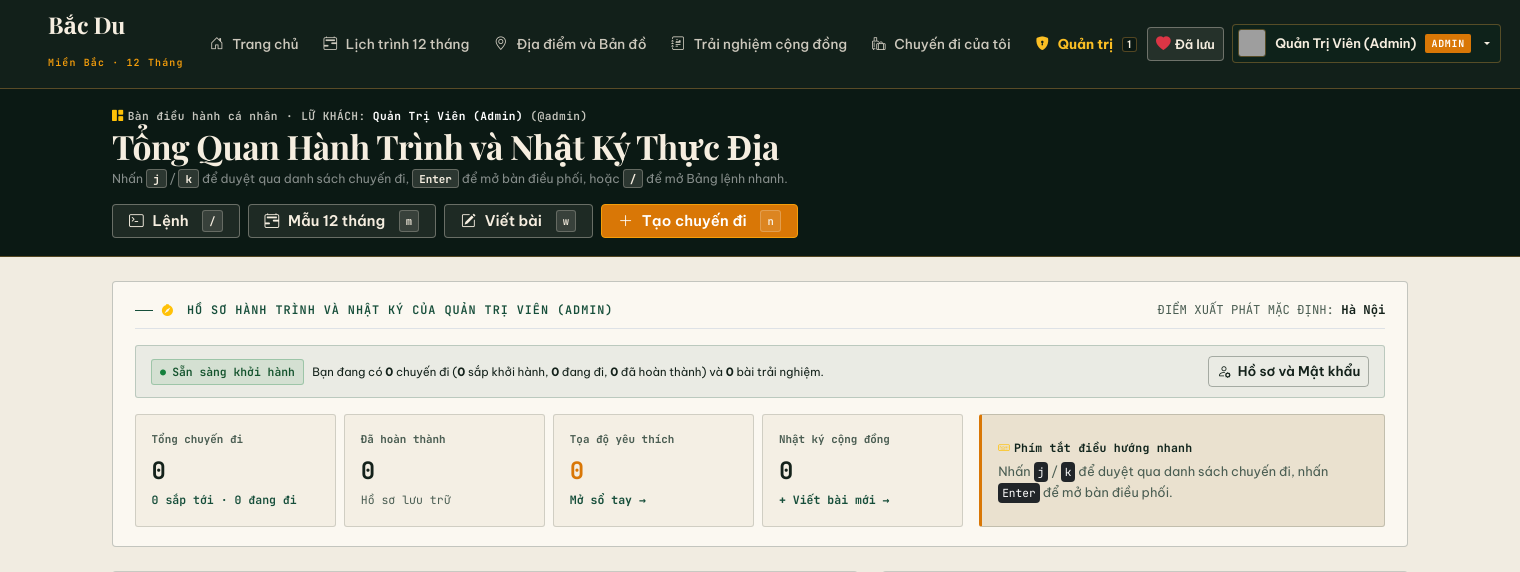
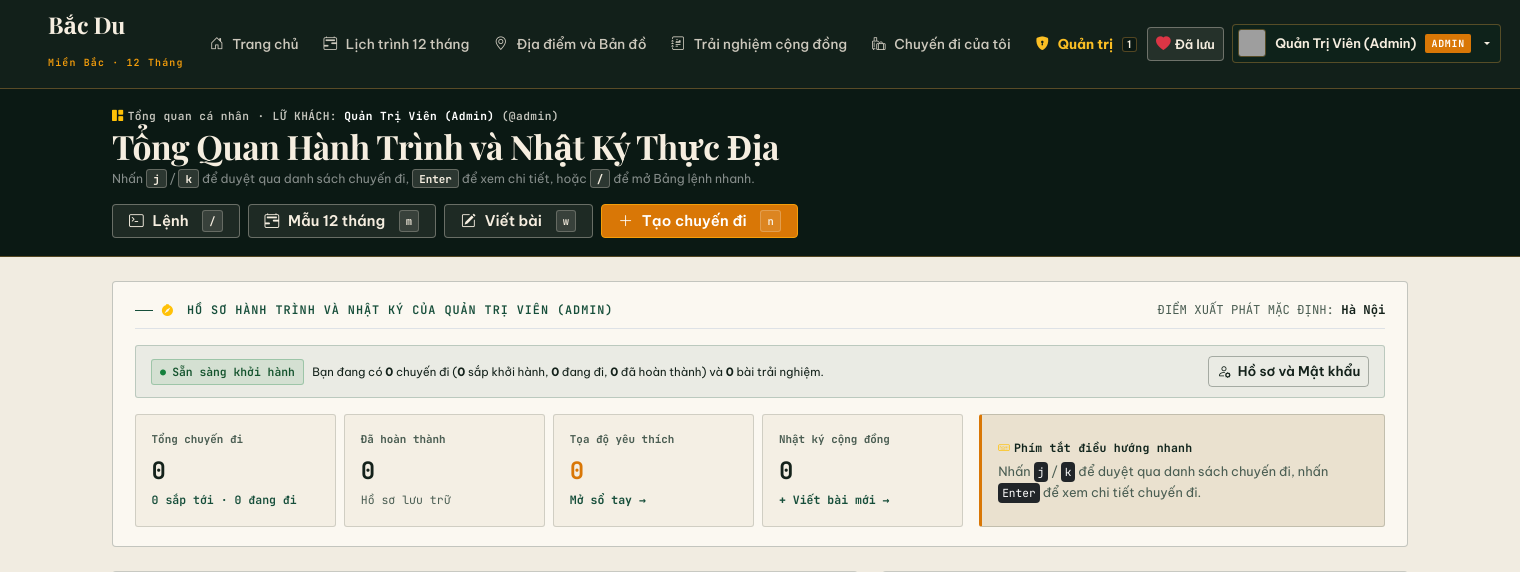
Before and after one commit to trankhanhtoan286/Bac_Du_Travel_Planner, a PHP site: page /dashboard.php in a window 1520 px wide. Shown: the top 572 px of the page. Run offline with PHP 8.4, Linux system fonts and the light colour scheme; a user stored in the database is signed in; data comes from the database, SQL or seed files in the repository; some web fonts are replaced; grey boxes are pictures that could not be loaded.

Commit message:
refactor(dashboard): doi ten ban dieu hanh ca nhan thanh tong quan ca nhan chuan thiet ke web

```diff
--- a/dashboard.php
+++ b/dashboard.php
@@ -62,7 +62,7 @@ foreach ($myPosts as $mp) {
     elseif ($mp['status'] === 'pending') $pendingPostsCountUser++;
 }
 
-$pageTitle = 'Bảng điều khiển cá nhân (User Dashboard)';
+$pageTitle = 'Tổng quan cá nhân | ' . APP_NAME;
 require_once __DIR__ . '/includes/header.php';
 ?>
 
@@ -72,13 +72,13 @@ require_once __DIR__ . '/includes/header.php';
     <div class="d-flex flex-wrap justify-content-between align-items-center gap-3">
       <div>
         <div class="app-shift-eyebrow">
-          <span><i class="bi bi-grid-1x2-fill text-warning me-1"></i>Bàn điều hành cá nhân</span>
+          <span><i class="bi bi-grid-1x2-fill text-warning me-1"></i>Tổng quan cá nhân</span>
           <span>·</span>
           <span>LỮ KHÁCH: <strong class="text-white"><?= e($user['full_name']) ?></strong> (@<?= e($user['username']) ?>)</span>
         </div>
         <h1 class="app-shift-title">Tổng Quan Hành Trình và Nhật Ký Thực Địa</h1>
         <p class="small text-white-50 mb-0">
-          Nhấn <kbd class="app-kbd">j</kbd> / <kbd class="app-kbd">k</kbd> để duyệt qua danh sách chuyến đi, <kbd class="app-kbd">Enter</kbd> để mở bàn điều phối, hoặc <kbd class="app-kbd">/</kbd> để mở Bảng lệnh nhanh.
+          Nhấn <kbd class="app-kbd">j</kbd> / <kbd class="app-kbd">k</kbd> để duyệt qua danh sách chuyến đi, <kbd class="app-kbd">Enter</kbd> để xem chi tiết, hoặc <kbd class="app-kbd">/</kbd> để mở Bảng lệnh nhanh.
         </p>
       </div>
       <div class="d-flex flex-wrap gap-2">
@@ -101,7 +101,7 @@ require_once __DIR__ . '/includes/header.php';
 
 <main id="mainContent" class="container pb-5">
   <!-- SIGNATURE SET: PERSONAL EXPEDITION & DISPATCH MATRIX (Replaces 4 Generic KPI Cards) -->
-  <section class="app-signature-set <?= $rejectedPostsCount > 0 ? 'is-lit' : '' ?> mb-4" id="personalDispatchSet" aria-label="Bàn điều phối hành trình cá nhân">
+  <section class="app-signature-set <?= $rejectedPostsCount > 0 ? 'is-lit' : '' ?> mb-4" id="personalDispatchSet" aria-label="Tổng quan hành trình cá nhân">
     <div class="d-flex flex-wrap justify-content-between align-items-center gap-2 pb-2 mb-3 border-bottom">
       <span class="cin-eyebrow mb-0" style="color: var(--cin-jade);">
         <i class="bi bi-compass-fill text-warning me-1"></i>HỒ SƠ HÀNH TRÌNH VÀ NHẬT KÝ CỦA <?= e(mb_strtoupper($user['full_name'])) ?>
@@ -180,7 +180,7 @@ require_once __DIR__ . '/includes/header.php';
             <i class="bi bi-keyboard me-1 text-warning"></i>Phím tắt điều hướng nhanh
           </div>
           <div class="small" style="color: var(--cin-ink-muted); font-size: 0.8rem;">
-            Nhấn <kbd class="bg-dark text-white px-1 rounded-1">j</kbd> / <kbd class="bg-dark text-white px-1 rounded-1">k</kbd> để duyệt qua danh sách chuyến đi, nhấn <kbd class="bg-dark text-white px-1 rounded-1">Enter</kbd> để mở bàn điều phối.
+            Nhấn <kbd class="bg-dark text-white px-1 rounded-1">j</kbd> / <kbd class="bg-dark text-white px-1 rounded-1">k</kbd> để duyệt qua danh sách chuyến đi, nhấn <kbd class="bg-dark text-white px-1 rounded-1">Enter</kbd> để xem chi tiết chuyến đi.
           </div>
         </div>
       </div>
--- a/includes/header.php
+++ b/includes/header.php
@@ -133,7 +133,7 @@ if ($currentUser) {
                 <div class="fw-bold text-white" style="font-family: var(--font-display); font-size: 1.1rem;"><?= e($currentUser['full_name']) ?></div>
                 <div class="font-monospace" style="font-size: 0.72rem; color: rgba(244,239,228,0.68);">@<?= e($currentUser['username']) ?> · <?= e($currentUser['email']) ?></div>
               </li>
-              <li><a class="dropdown-item cin-account-item <?= $currentPage === 'dashboard.php' ? 'active' : '' ?>" href="dashboard.php"><i class="bi bi-grid-1x2 text-warning"></i><span>Bàn điều hành cá nhân</span></a></li>
+              <li><a class="dropdown-item cin-account-item <?= $currentPage === 'dashboard.php' ? 'active' : '' ?>" href="dashboard.php"><i class="bi bi-grid-1x2 text-warning"></i><span>Tổng quan cá nhân</span></a></li>
               <li><a class="dropdown-item cin-account-item <?= in_array($currentPage, ['trips.php', 'trip_detail.php'], true) ? 'active' : '' ?>" href="trips.php"><i class="bi bi-luggage text-info"></i><span>Chuyến đi của tôi</span></a></li>
               <li><a class="dropdown-item cin-account-item <?= $currentPage === 'favorites.php' ? 'active' : '' ?>" href="favorites.php"><i class="bi bi-heart-fill text-danger"></i><span>Sổ tay tọa độ (<?= $favCount ?>)</span></a></li>
               <li><a class="dropdown-item cin-account-item <?= $currentPage === 'experience_form.php' ? 'active' : '' ?>" href="experience_form.php"><i class="bi bi-pencil-square text-warning"></i><span>Viết nhật ký thực địa</span></a></li>
--- a/profile.php
+++ b/profile.php
@@ -79,7 +79,7 @@ require_once __DIR__ . '/includes/header.php';
       </div>
       <div class="d-flex flex-wrap gap-2">
         <a href="dashboard.php" class="btn-cin-ghost py-1 px-3" data-key="d">
-          <i class="bi bi-grid-1x2"></i> Về Dashboard <span class="app-kbd-badge">d</span>
+          <i class="bi bi-grid-1x2"></i> Về Tổng quan <span class="app-kbd-badge">d</span>
         </a>
         <button type="button" class="btn-cin-ghost py-1 px-3" onclick="window.BacDuApp && window.BacDuApp.openPalette()" data-open-palette title="Mở Bảng Lệnh Nhanh (/)">
           <i class="bi bi-terminal"></i> Lệnh <span class="app-kbd-badge">/</span>
```
